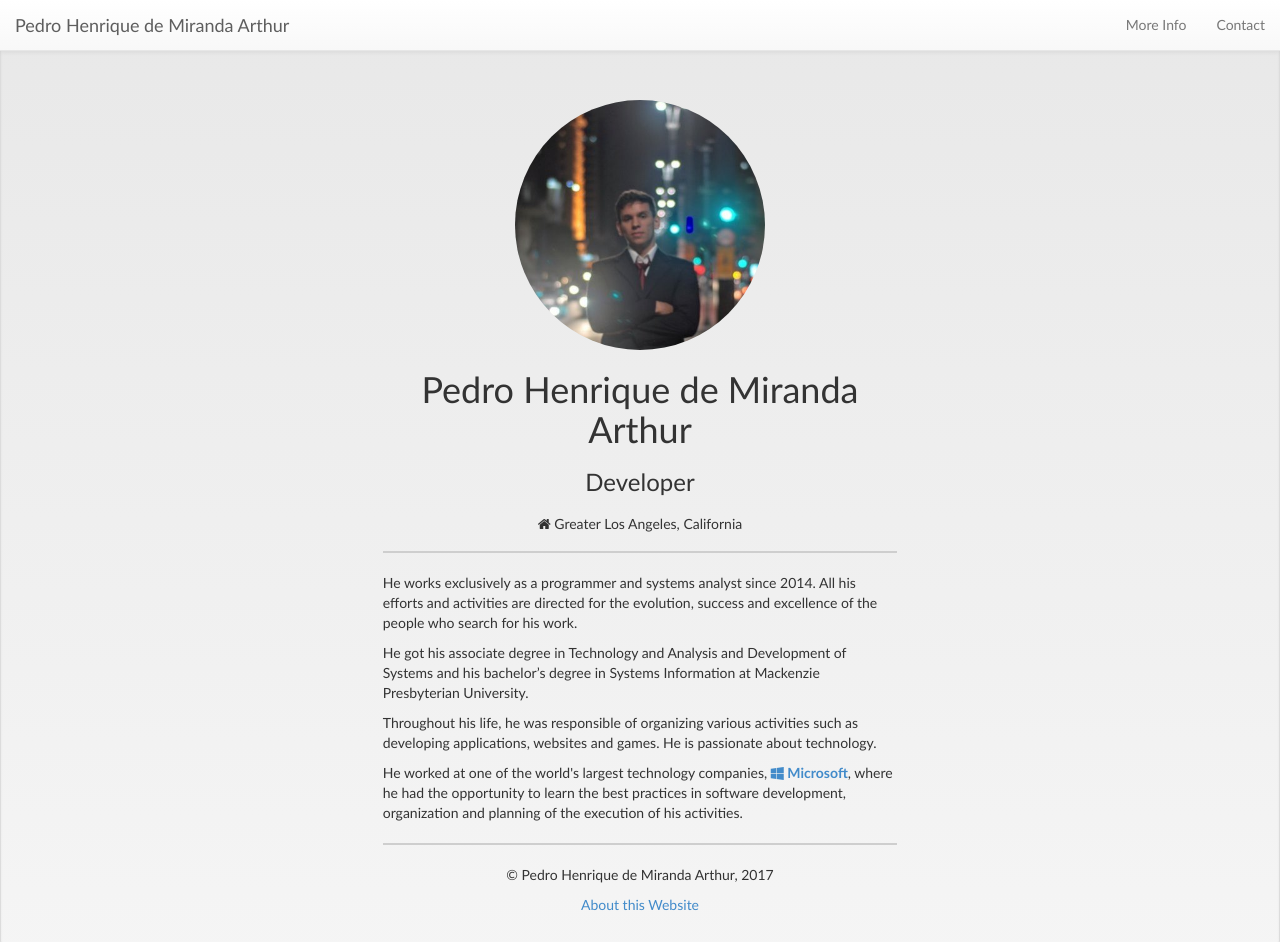
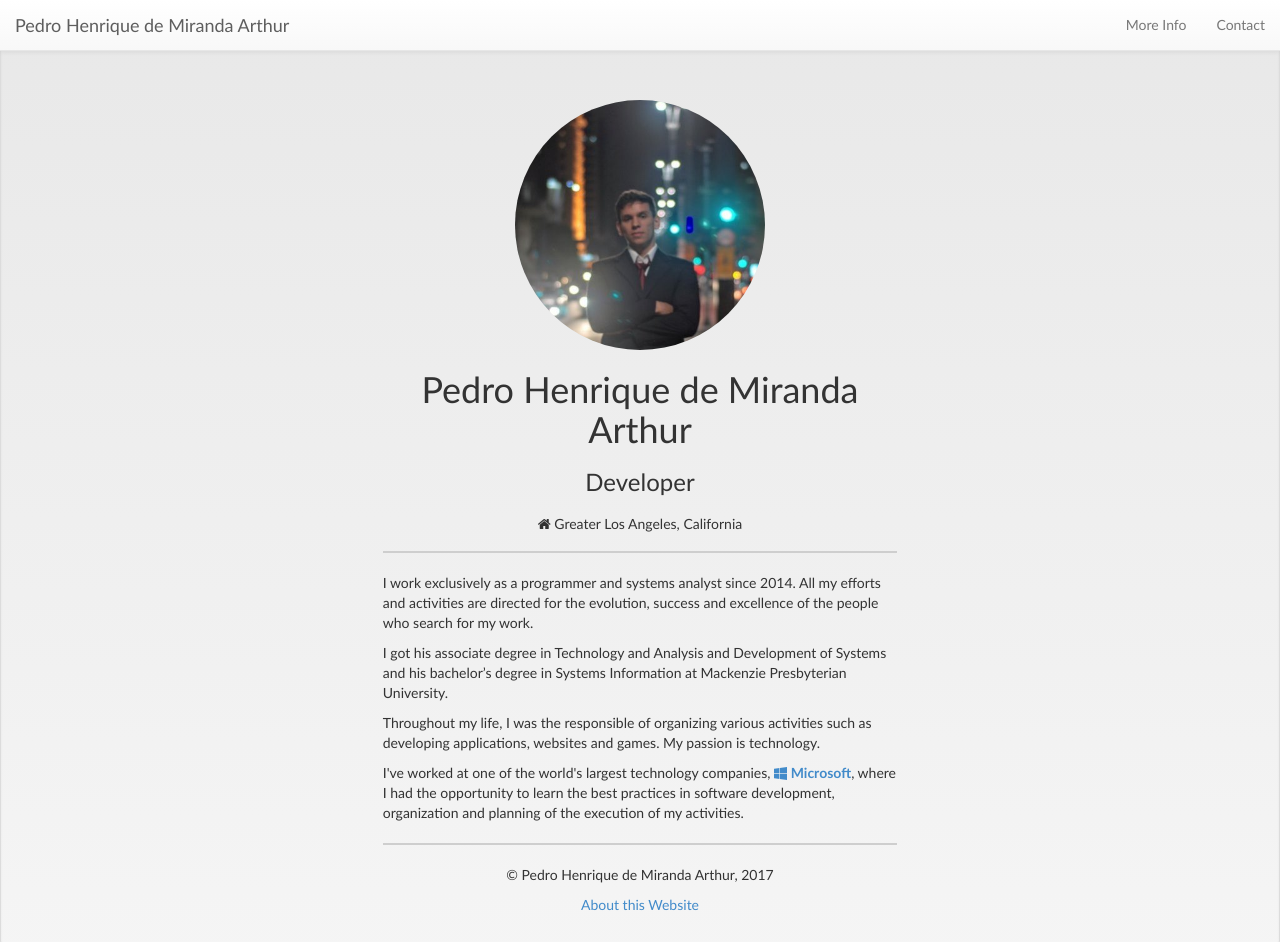
Before and after one commit to pedrohma/pedrohma.github.io, a plain HTML site: page index.html in a window 1280 px wide. Shown: the top 942 px of the page. Drawn offline with Linux system fonts and the light colour scheme.

Commit message:
Updating description

```diff
--- a/index.html
+++ b/index.html
@@ -57,10 +57,10 @@
 			<h5><i class="fa fa-home" aria-hidden="true"></i> Greater Los Angeles, California</h5>
 			<hr/ style="border: 1pt solid #cecece;">
 
-			<p>He works exclusively as a programmer and systems analyst since 2014. All his efforts and activities are directed for the evolution, success and excellence of the people who search for his work.</p>
-			<p>He got his associate degree in Technology and Analysis and Development of Systems and his bachelor’s degree in Systems Information at Mackenzie Presbyterian University.</p>
-			<p>Throughout his life, he was responsible of organizing various activities such as developing applications, websites and games. He is passionate about technology. </p>
-			<p>He worked at one of the world's largest technology companies, <a href="https://www.microsoft.com/"><i class="fa fa-windows" aria-hidden="true"></i> <strong>Microsoft</strong></a>, where he had the opportunity to learn the best practices in software development, organization and planning of the execution of his activities.
+			<p>I work exclusively as a programmer and systems analyst since 2014. All my efforts and activities are directed for the evolution, success and excellence of the people who search for my work.</p>
+			<p>I got his associate degree in Technology and Analysis and Development of Systems and his bachelor’s degree in Systems Information at Mackenzie Presbyterian University.</p>
+			<p>Throughout my life, I was  the responsible of organizing various activities such as developing applications, websites and games. My passion is technology. </p>
+			<p>I've worked at one of the world's largest technology companies, <a href="https://www.microsoft.com/"><i class="fa fa-windows" aria-hidden="true"></i> <strong>Microsoft</strong></a>, where I had the opportunity to learn the best practices in software development, organization and planning of the execution of my activities.
 			</p>
 			<hr/ style="border: 1pt solid #cecece;">
 		</div>
```
